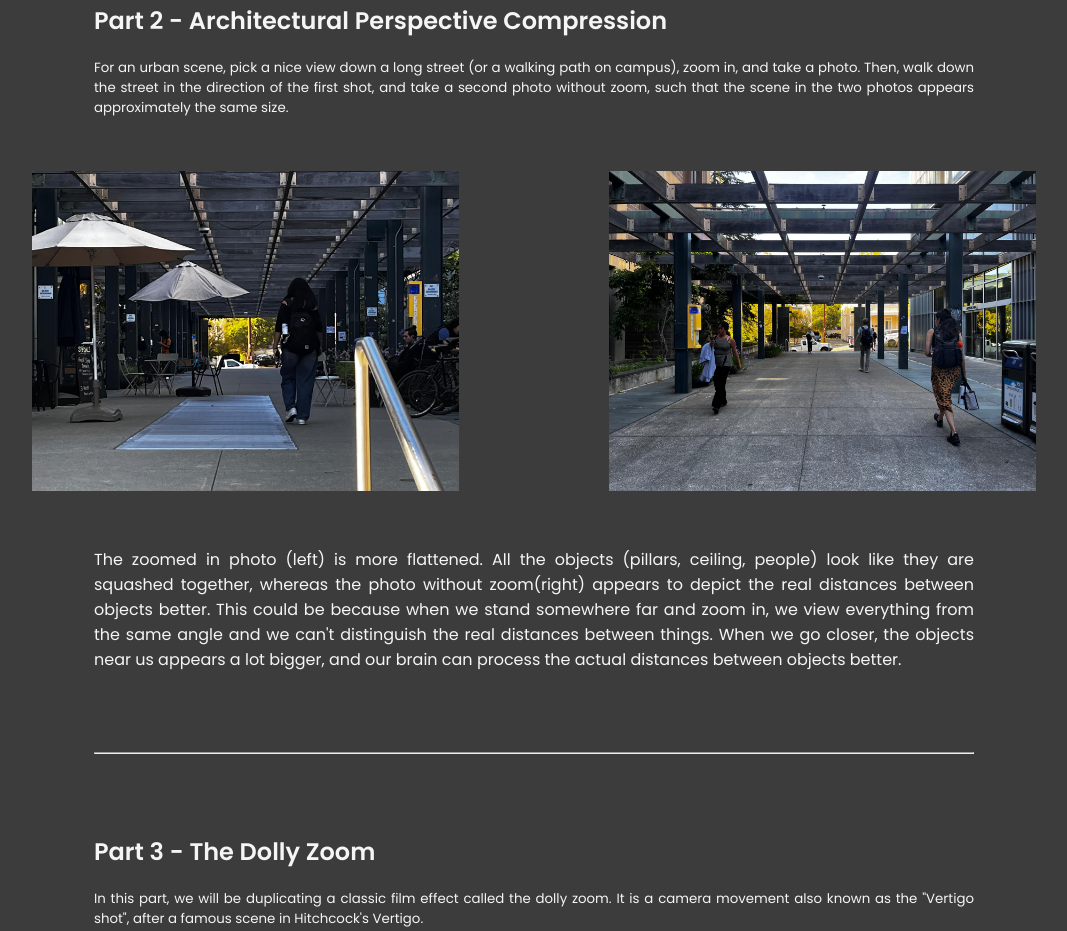
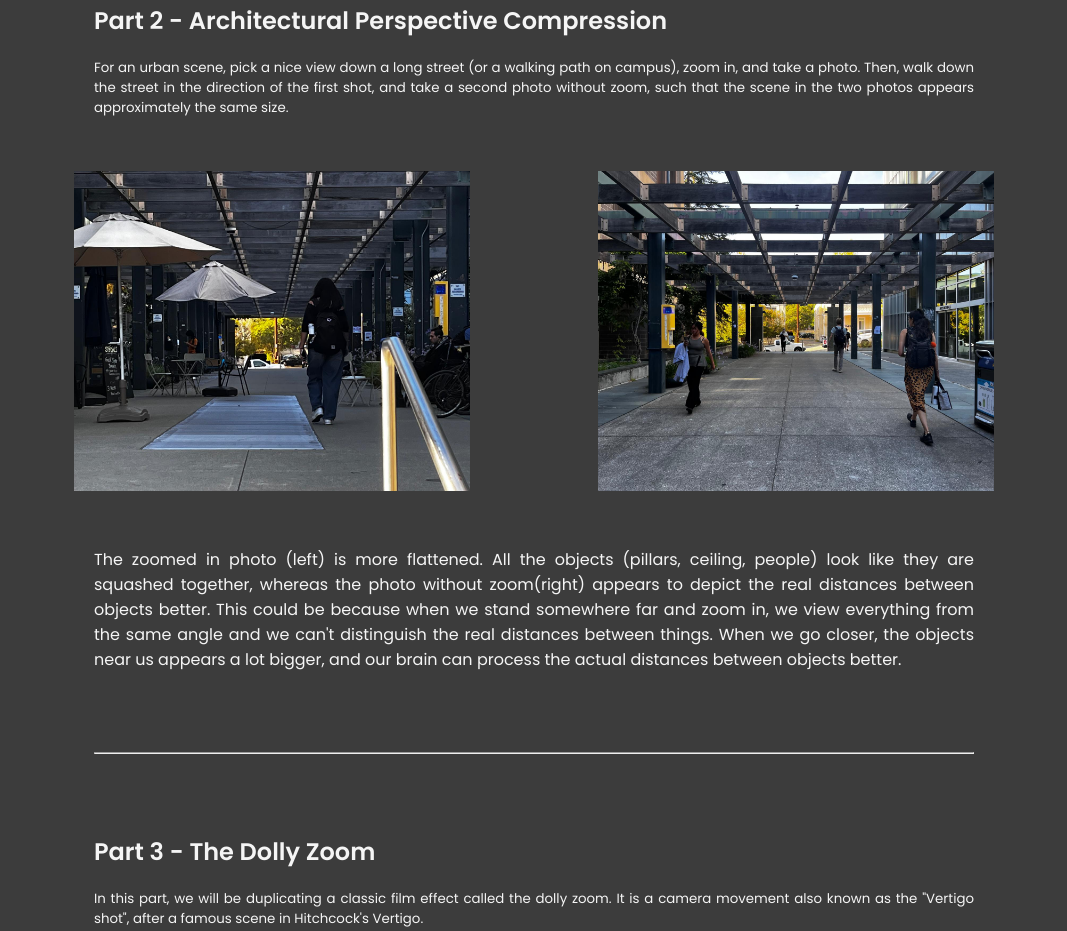
Before and after one commit to selen-nium/CS180, a plain HTML site: page 0/index.html in a window 1280 px wide. Shown: the part 1372-2303 px from the top of the page, without its empty margins (106-1173 px from the left). Drawn offline with Linux system fonts and the light colour scheme.

Commit message:
fix: css display on github pages

```diff
--- a/0/index.css
+++ b/0/index.css
@@ -1,5 +1,5 @@
 body {
-    font-family: Poppins, sans-serif;
+    font-family: "Poppins", sans-serif;
     margin: 0;
     background-color: #3c3c3c;
     color: whitesmoke;
@@ -101,13 +101,15 @@ ul {
 
     .row {
         display: flex;
-        gap: 150px;
+        gap: min(150px, 10vw);
         padding: 5vh 0;
         align-items: center;
         justify-content: center;
 
         img {
             height: 40vh;
+            max-width: 45%;
+            object-fit: cover;
         }
 
         p {
```
